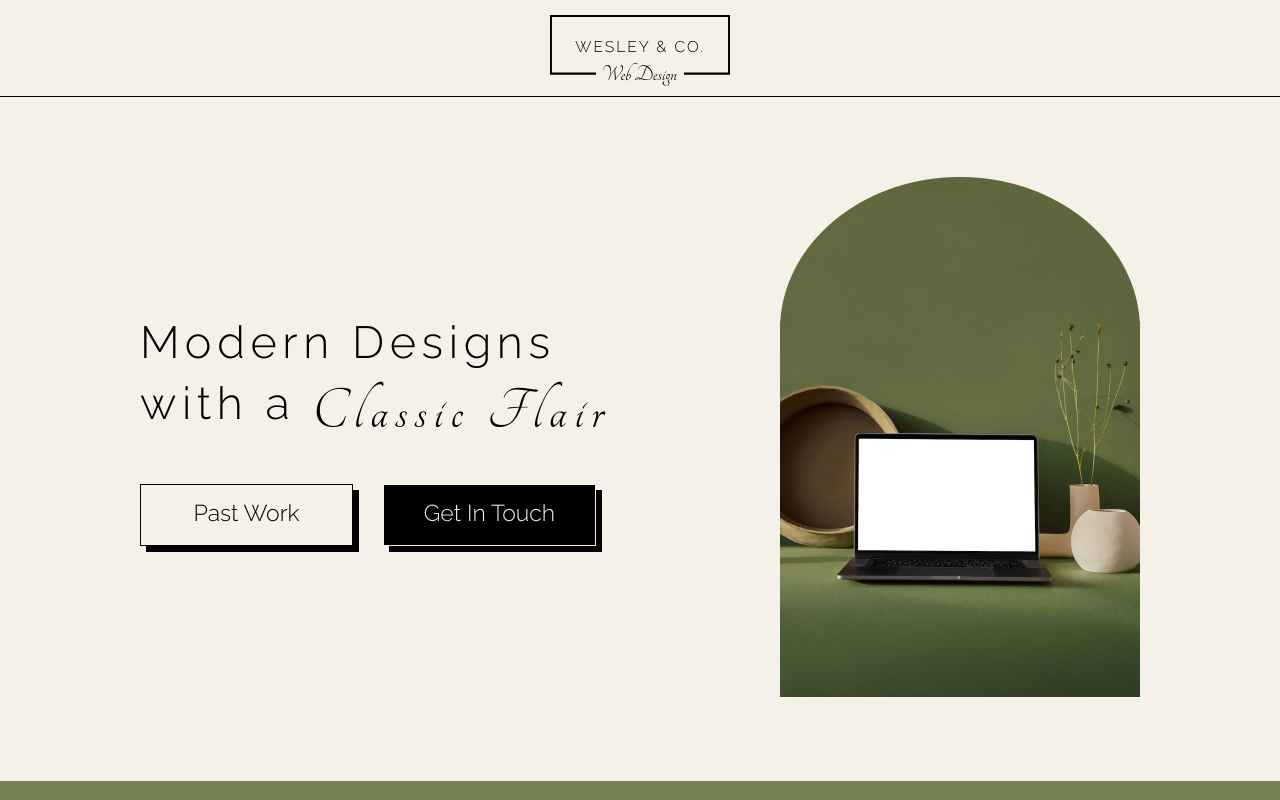
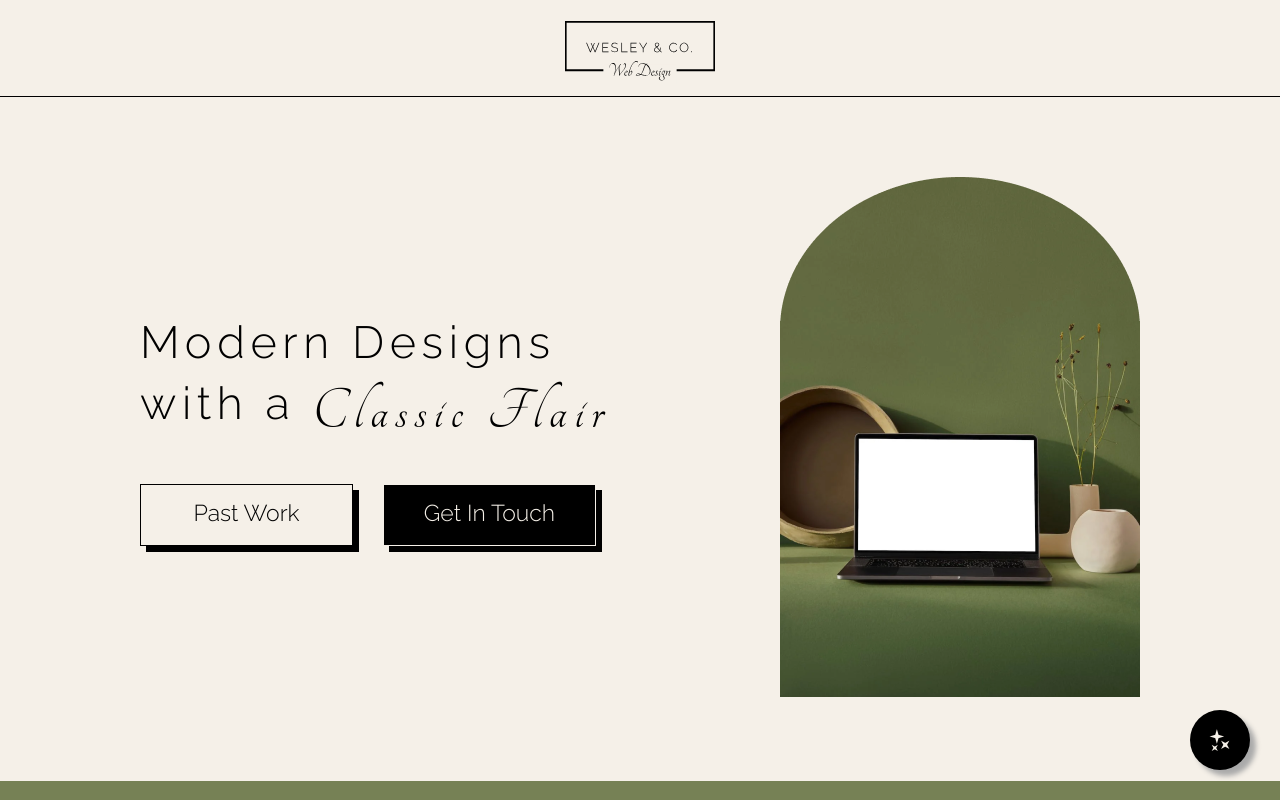
Before and after one commit to lwesley08/WesleyCoWebDesign, a Nuxt app: page / in a window 1280 px wide. Shown: the top 800 px of the page. Built offline with nearby package versions, Linux system fonts and the light colour scheme.

Commit message:
fancy theme buttons

```diff
--- a/components/Header.vue
+++ b/components/Header.vue
@@ -1,6 +1,7 @@
 <template>
   <div class="header__container">
-    <img src="/WesleyCoLogo.svg"/>
+    <img class="header__image" src="/WesleyCoLogo.svg"/>
+    <ThemeSelector/>
   </div>
 </template>
 <style lang="scss">
@@ -10,13 +11,22 @@
       width: 100%;
       padding-top: 15px;
       padding-bottom: 6px;
-      display: flex;
-      justify-content: center;
+      // display: flex;
+      // justify-content: center;
+      display: grid;
+      grid-template-columns: 100px auto 100px;
 
       @include themify() {
         border-bottom: themed("section-border");
       }
     }
+
+    &__image {
+      grid-column: 2 / span 1;
+      justify-self: center;
+      align-self: center;
+      width: 150px;
+    }
   }
 
 </style>
--- /dev/null
+++ b/components/ThemeSelector.vue
@@ -0,0 +1,139 @@
+<template>
+  <div class="theme__container">
+    <div class="theme__selector" :class="{ 'theme__selector--open': isOpen, 'theme__selector--closing': isClosing }">
+      <div class="theme__option" :class="{ 'theme__option--selected': currentTheme == key }"
+        v-for="(key, theme) in themes" @click="selectTheme(key)">
+        <p><span class="theme__option-icon mdi mdi-shimmer"></span>&nbsp;{{ theme }}</p>
+      </div>
+    </div>
+    <div class="theme__fab" @click="openThemeSelector">
+      <i class="theme__fab-icon mdi mdi-shimmer"></i>
+    </div>
+  </div>
+</template>
+<style lang="scss">
+.theme {
+  &__container {
+    position: fixed;
+    bottom: 30px;
+    right: 30px;
+    cursor: pointer;
+    display: flex;
+    flex-direction: column;
+    align-items: flex-end;
+  }
+
+  &__fab {
+    border-radius: 100%;
+    box-shadow: 6px 6px 5px #aaaaaa;
+    width: 60px;
+    height: 60px;
+    background: black;
+
+    &--animated {
+      box-shadow: 0px 0px 0px #aaaaaa;
+      animation: pulse 1.25s infinite cubic-bezier(0.66, 0, 0, 1);
+    }
+  }
+
+  &__fab-icon {
+    display: flex;
+    align-items: center;
+    justify-content: center;
+    height: 100%;
+    color: $falling-petals;
+    font-size: 25px;
+  }
+
+  &__selector {
+    color: $falling-petals;
+    background-color: black;
+    margin-bottom: 10px;
+    min-height: 80px;
+    min-width: 120px;
+    box-shadow: 6px 6px 5px #aaaaaa;
+    border-radius: 5px;
+    padding: 20px 0px;
+    display: none;
+
+    &--open {
+      display: initial;
+      animation: animate-fade-in .75s linear .25s 1 backwards;
+    }
+
+    &--closing {
+      animation: animate-fade-out .75s linear 1 backwards;
+      display: initial;
+      opacity: 0;
+    }
+  }
+
+  &__option {
+    font-family: Raleway;
+    padding: 5px 20px 5px 5px;
+    border-bottom: 1px solid $falling-petals;
+  }
+
+  &__option-icon {
+    color: $falling-petals;
+    font-size: 18px;
+    opacity: 0;
+    transition: opacity 500ms;
+
+    .theme__option--selected & {
+      opacity: 100;
+    }
+  }
+
+  @keyframes pulse {
+    to {
+      box-shadow: 0 0 0 30px rgba(232, 76, 61, 0);
+    }
+  }
+
+  @keyframes animate-fade-in {
+    0% {
+      opacity: 0;
+    }
+
+    100% {
+      opacity: 1;
+    }
+  }
+
+  @keyframes animate-fade-out {
+    0% {
+      opacity: 1;
+    }
+
+    100% {
+      opacity: 0;
+    }
+  }
+}
+</style>
+<script lang="ts" setup>
+import { useThemeStore } from '../stores/theme';
+import { storeToRefs } from 'pinia';
+
+const themeStore = useThemeStore();
+const { currentTheme, themes } = storeToRefs(themeStore);
+let isOpen = ref(false);
+let isClosing = ref(false);
+
+function selectTheme(key: string) {
+  currentTheme.value = key;
+}
+
+function openThemeSelector() {
+  isOpen.value = !isOpen.value;
+  if(!isOpen.value) {
+    isClosing.value = true;
+  } else {
+    isClosing.value = false;
+  }
+  setTimeout(() => {
+    isClosing.value = false;
+  }, 1000)
+}
+</script>
--- a/nuxt.config.ts
+++ b/nuxt.config.ts
@@ -20,4 +20,7 @@ export default defineNuxtConfig({
   modules: [
     '@pinia/nuxt',
   ],
+  css: [
+    '@mdi/font/css/materialdesignicons.min.css'
+  ]
 })
--- a/package.json
+++ b/package.json
@@ -11,6 +11,7 @@
     "nuxt": "^3.1.2"
   },
   "dependencies": {
+    "@mdi/font": "^7.1.96",
     "@pinia/nuxt": "^0.4.6",
     "pinia": "^2.0.30",
     "sass": "^1.58.0"
--- a/stores/theme.ts
+++ b/stores/theme.ts
@@ -5,8 +5,8 @@ export const useThemeStore = defineStore('theme', {
     return {
       currentTheme: "light",
       themes: {
-        "light": "Classic Light",
-        "dark": "Classic Dark"
+        "Classic Light": "light",
+        "Classic Dark": "dark"
       }
     }
   },
```
Also changed, not shown: 2 other files (tests, documents, lock files or other folders).
